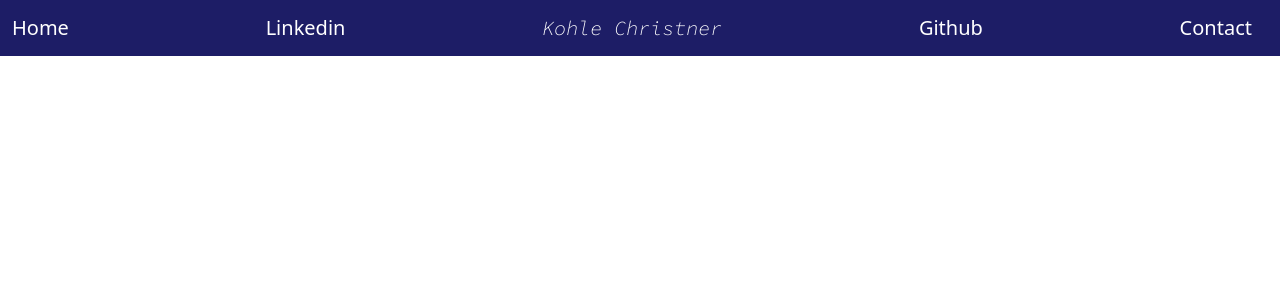
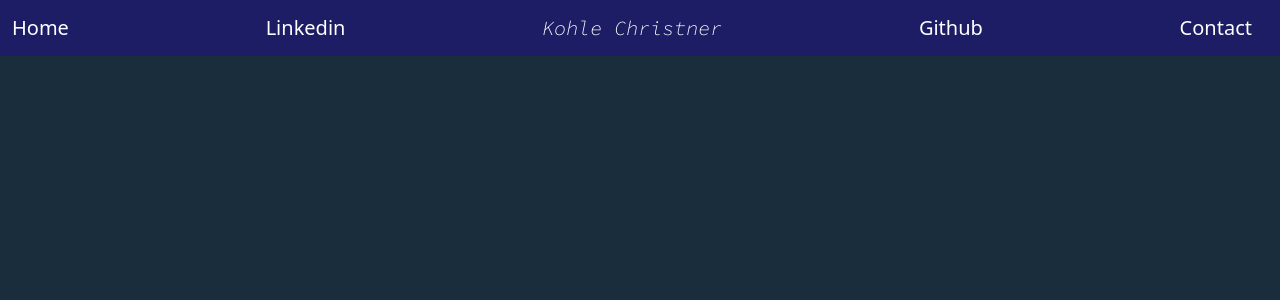
Before and after one commit to kohleChristner95/portfolio-website, a React (Create React App) app: page / in a window 1280 px wide. Shown: the top 300 px of the page. Built offline with nearby package versions, Linux system fonts and the light colour scheme.

Commit message:
Added columns to body.

```diff
--- a/src/App.css
+++ b/src/App.css
@@ -7,3 +7,11 @@
 .titleHeader {
   font-family: "Source Code Pro", cursive;
 }
+
+.full-height {
+  height: 100vh;
+}
+
+.empty-color {
+  background-color: #192d3d;
+}
--- a/src/App.js
+++ b/src/App.js
@@ -5,6 +5,11 @@ function App() {
   return (
     <div className="App">
       <Navbar />
+      <div className="empty-color full-height row">
+        <div className="label col-md-4"></div>
+        <div className="label col-md-4"></div>
+        <div className="label col-md-4"></div>
+      </div>
     </div>
   );
 }
```
